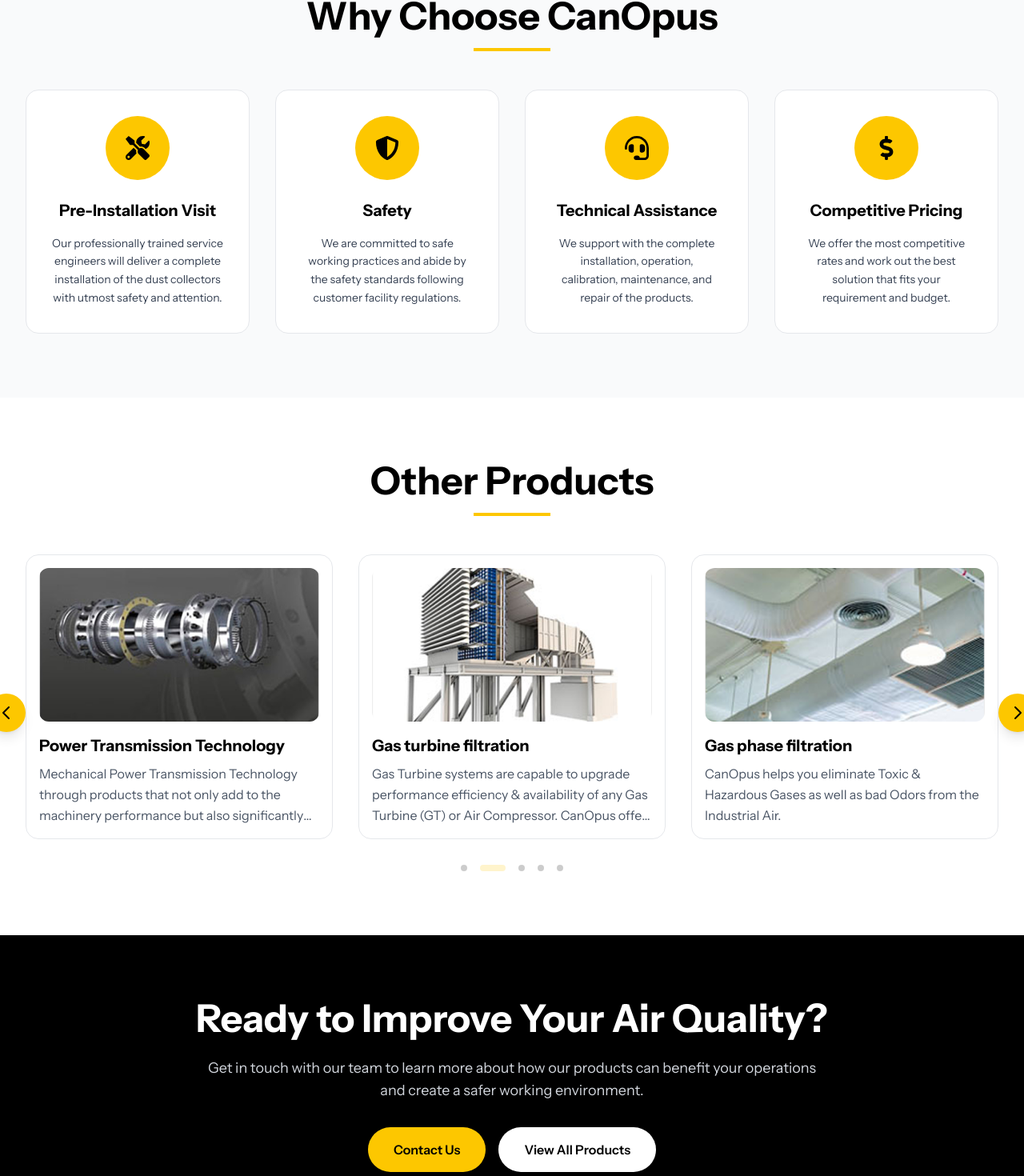
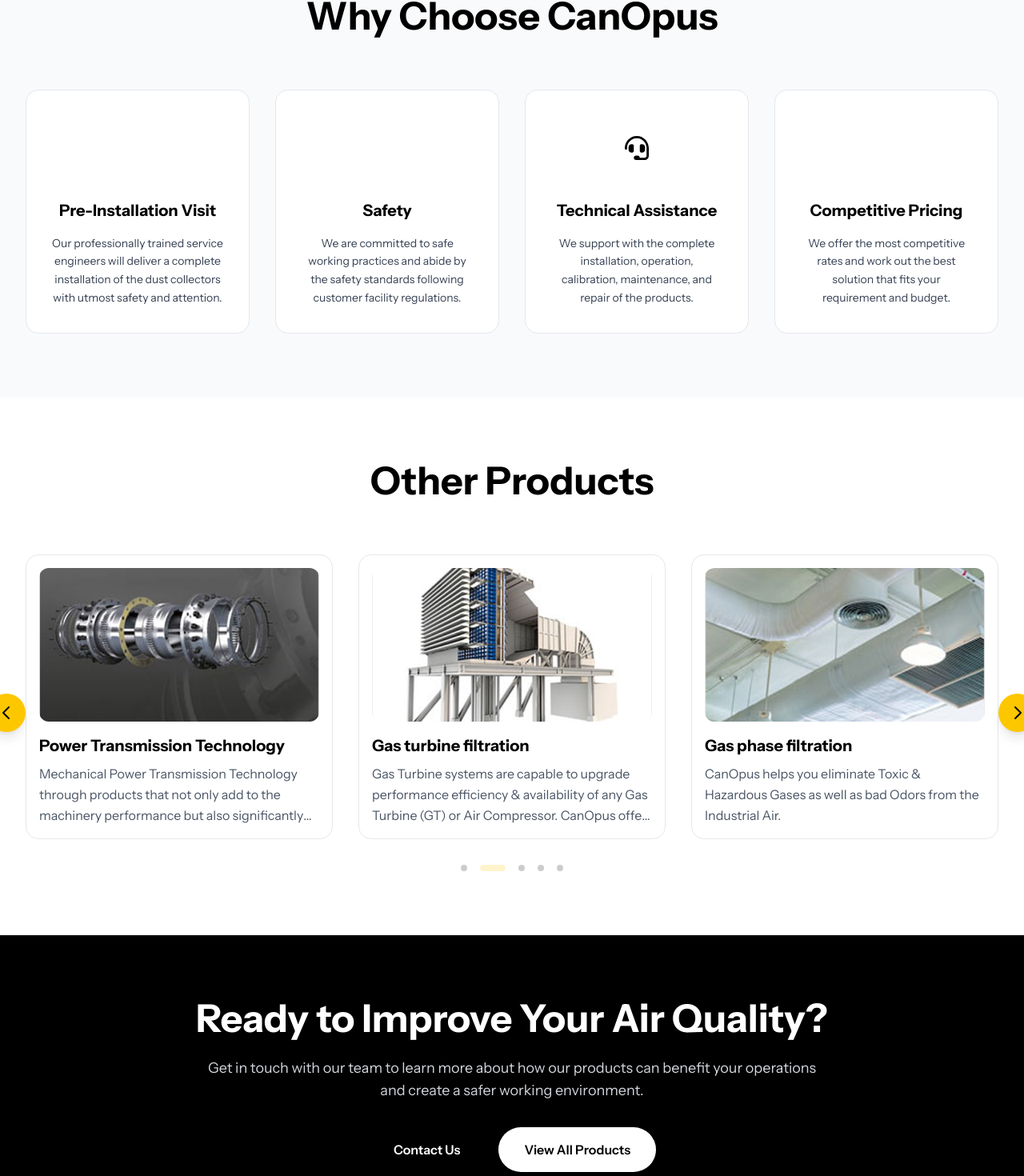
Before and after one commit to ashishmohapatra240/can-opus, a Next.js app: page /products/industrial-dust-fume-mist in a window 1280 px wide. Shown: the part 2367-3837 px from the top of the page at 80% size. Built offline with nearby package versions, Linux system fonts and the light colour scheme.

Commit message:
refactor: update Products page components

```diff
--- a/app/products/[slug]/page.tsx
+++ b/app/products/[slug]/page.tsx
@@ -87,7 +87,7 @@
                                     <h2 className="text-3xl sm:text-4xl font-bold text-black mb-4">
                                         {group.sectionTitle}
                                     </h2>
-                                    <div className="w-24 h-1 bg-yellow-400 mx-auto"></div>
+                                    <div className="w-24 h-1 bg-primary mx-auto"></div>
                                 </div>
                                 <div className="grid grid-cols-1 md:grid-cols-2 lg:grid-cols-3 gap-8">
                                     {group.variants.map((variant, index) => (
@@ -117,7 +117,7 @@
                         <div className="flex flex-col sm:flex-row gap-4 justify-center mt-12">
                             <Link
                                 href="/contact"
-                                className="inline-flex items-center justify-center px-8 py-4 rounded-full text-md font-semibold bg-yellow-400 text-black hover:bg-yellow-500 transition-colors duration-300 gap-2"
+                                className="inline-flex items-center justify-center px-8 py-4 rounded-full text-md font-semibold bg-primary text-white hover:bg-primary/80 transition-colors duration-300 gap-2"
                             >
                                 <FaEnvelope className="text-lg" />
                                 Enquire Now
@@ -162,7 +162,7 @@
                         <div className="flex flex-col sm:flex-row gap-4 justify-center mt-12">
                             <Link
                                 href="/contact"
-                                className="inline-flex items-center justify-center px-8 py-4 rounded-full text-md font-semibold bg-yellow-400 text-black hover:bg-yellow-500 transition-colors duration-300 gap-2"
+                                className="inline-flex items-center justify-center px-8 py-4 rounded-full text-md font-semibold bg-primary text-white hover:bg-primary/80 transition-colors duration-300 gap-2"
                             >
                                 <FaEnvelope className="text-lg" />
                                 Enquire Now
@@ -206,12 +206,12 @@
                         <h2 className="text-3xl sm:text-4xl lg:text-5xl font-bold text-black mb-4">
                             Why Choose CanOpus
                         </h2>
-                        <div className="w-24 h-1 bg-yellow-400 mx-auto"></div>
+                        <div className="w-24 h-1 bg-primary mx-auto"></div>
                     </div>
 
                     <div className="grid grid-cols-1 md:grid-cols-2 lg:grid-cols-4 gap-8">
                         <div className="bg-white rounded-2xl p-8 text-center border border-gray-200 hover:shadow-lg transition-all duration-300 group">
-                            <div className="inline-flex items-center justify-center w-20 h-20 rounded-full bg-yellow-400 text-black mb-6 group-hover:scale-110 transition-transform duration-300">
+                            <div className="inline-flex items-center justify-center w-20 h-20 rounded-full bg-primary text-white mb-6 group-hover:scale-110 transition-transform duration-300">
                                 <FaTools className="text-3xl" />
                             </div>
                             <h3 className="text-xl font-bold text-black mb-4">
@@ -223,7 +223,7 @@
                         </div>
 
                         <div className="bg-white rounded-2xl p-8 text-center border border-gray-200 hover:shadow-lg transition-all duration-300 group">
-                            <div className="inline-flex items-center justify-center w-20 h-20 rounded-full bg-yellow-400 text-black mb-6 group-hover:scale-110 transition-transform duration-300">
+                            <div className="inline-flex items-center justify-center w-20 h-20 rounded-full bg-primary text-white mb-6 group-hover:scale-110 transition-transform duration-300">
                                 <FaShieldAlt className="text-3xl" />
                             </div>
                             <h3 className="text-xl font-bold text-black mb-4">
@@ -235,7 +235,7 @@
                         </div>
 
                         <div className="bg-white rounded-2xl p-8 text-center border border-gray-200 hover:shadow-lg transition-all duration-300 group">
-                            <div className="inline-flex items-center justify-center w-20 h-20 rounded-full bg-yellow-400 text-black mb-6 group-hover:scale-110 transition-transform duration-300">
+                            <div className="inline-flex items-center justify-center w-20 h-20 rounded-full bg-primary text-black mb-6 group-hover:scale-110 transition-transform duration-300">
                                 <FaHeadset className="text-3xl" />
                             </div>
                             <h3 className="text-xl font-bold text-black mb-4">
@@ -247,7 +247,7 @@
                         </div>
 
                         <div className="bg-white rounded-2xl p-8 text-center border border-gray-200 hover:shadow-lg transition-all duration-300 group">
-                            <div className="inline-flex items-center justify-center w-20 h-20 rounded-full bg-yellow-400 text-black mb-6 group-hover:scale-110 transition-transform duration-300">
+                            <div className="inline-flex items-center justify-center w-20 h-20 rounded-full bg-primary text-white mb-6 group-hover:scale-110 transition-transform duration-300">
                                 <FaDollarSign className="text-3xl" />
                             </div>
                             <h3 className="text-xl font-bold text-black mb-4">
@@ -268,7 +268,7 @@
                         <h2 className="text-3xl sm:text-4xl lg:text-5xl font-bold text-black mb-4">
                             Other Products
                         </h2>
-                        <div className="w-24 h-1 bg-yellow-400 mx-auto"></div>
+                        <div className="w-24 h-1 bg-primary mx-auto"></div>
                     </div>
                     <ProductSlider products={products.filter(p => p.id !== product.id)} />
                 </div>
@@ -286,7 +286,7 @@
                     <div className="flex flex-col sm:flex-row gap-4 justify-center">
                         <Link
                             href="/contact"
-                            className="inline-flex items-center justify-center px-8 py-4 rounded-full text-md font-semibold bg-yellow-400 text-black hover:bg-yellow-500 transition-colors duration-300"
+                            className="inline-flex items-center justify-center px-8 py-4 rounded-full text-md font-semibold bg-primary text-white hover:bg-primary/80 transition-colors duration-300"
                         >
                             Contact Us
                         </Link>
--- a/app/products/components/ProductsCTASection.tsx
+++ b/app/products/components/ProductsCTASection.tsx
@@ -2,13 +2,13 @@
     return (
         <section className="relative py-20 lg:py-28 bg-gray-50 overflow-hidden">
             {/* Background Elements */}
-            <div className="absolute top-0 left-0 w-full h-2 bg-yellow-400"></div>
+            <div className="absolute top-0 left-0 w-full h-2 bg-primary"></div>
 
             <div className="relative max-w-7xl mx-auto px-4 sm:px-6 lg:px-8">
                 <div className="grid lg:grid-cols-2 gap-16 items-center">
                     {/* Left Side - Content */}
                     <div>
-                        <div className="inline-flex px-4 py-2 rounded-full text-sm font-medium bg-yellow-400 text-black mb-6">
+                        <div className="inline-flex px-4 py-2 rounded-full text-sm font-medium bg-primary text-white mb-6">
                             Custom Solutions
                         </div>
 
@@ -60,7 +60,7 @@
 
                         {/* CTA Buttons */}
                         <div className="flex flex-col sm:flex-row gap-4">
-                            <button className="px-8 py-4 bg-yellow-400 text-black font-semibold rounded-xl hover:bg-yellow-500 transition-colors cursor-pointer">
+                            <button className="px-8 py-4 bg-primary text-white font-semibold rounded-xl hover:bg-primary/80 transition-colors cursor-pointer">
                                 Start Your Project
                             </button>
                             <button className="px-8 py-4 bg-white text-gray-900 font-semibold rounded-xl border-2 border-gray-200 hover:border-gray-300 transition-all cursor-pointer">
--- a/app/products/components/ProductsGridSection.tsx
+++ b/app/products/components/ProductsGridSection.tsx
@@ -7,7 +7,7 @@
             <div className="max-w-7xl mx-auto px-4 sm:px-6 lg:px-8">
                 {/* Our Products Badge */}
                 <div className="flex mb-8">
-                    <span className="inline-flex px-4 py-2 rounded-full text-sm font-medium bg-yellow-400 text-black">
+                    <span className="inline-flex px-4 py-2 rounded-full text-sm font-medium bg-primary text-white">
                         Our Products
                     </span>
                 </div>
@@ -16,7 +16,7 @@
                 <div className="mb-16 lg:mb-20">
                     <h2 className="text-3xl sm:text-4xl lg:text-5xl xl:text-6xl font-bold text-black leading-tight">
                         <span className="block">Committed to provide the best-in-class</span>
-                        <span className="block text-black/30">Engineering Solutions</span>
+                        <span className="block text-secondary">Engineering Solutions</span>
                     </h2>
                 </div>
 
--- a/app/products/components/ProductsHeroSection.tsx
+++ b/app/products/components/ProductsHeroSection.tsx
@@ -4,14 +4,14 @@
             <div className="max-w-7xl mx-auto px-4 sm:px-6 lg:px-8">
                 <div className="text-center">
                     {/* Badge */}
-                    <div className="inline-flex px-4 py-2 rounded-full text-sm font-medium bg-yellow-400 text-black mb-8">
+                    <div className="inline-flex px-4 py-2 rounded-full text-sm font-medium bg-primary text-white mb-8">
                         Our Products
                     </div>
 
                     {/* Main Heading */}
                     <h1 className="text-4xl sm:text-5xl lg:text-6xl xl:text-7xl font-bold text-black leading-tight mb-6">
                         <span className="block">Engineering Solutions</span>
-                        <span className="block text-black/30">for Every Industry</span>
+                        <span className="block text-secondary">for Every Industry</span>
                     </h1>
 
                     {/* Description */}
```
